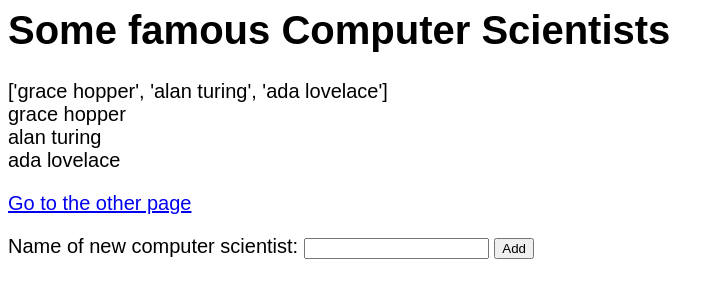
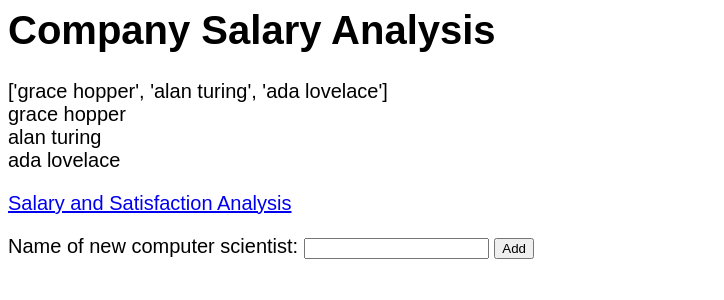
Before and after one commit to wowNorth0516/4111project1-3, a Flask app: page / in a window 1280 px wide. Shown: the top 300 px of the page, without its empty margins (0-724 px from the left). Run offline with Flask 3, Linux system fonts and the light colour scheme; parts of the project's set-up code (start-up, migrations or seed data) failed here and were passed over.

Commit message:
change index file

```diff
--- a/webserver/templates/index.html
+++ b/webserver/templates/index.html
@@ -8,7 +8,7 @@
 
 
 <body>
-  <h1>Some famous Computer Scientists</h1>
+  <h1>Company Salary Analysis</h1>
   <div>{{data}}</div>
 
   <div>
@@ -17,7 +17,7 @@
     {% endfor %}
   </div>
 
-<p><a href="another">Go to the other page</a></p>
+<p><a href="another">Salary and Satisfaction Analysis</a></p>
 
 <form method="POST" action="/add">
 <p>Name of new computer scientist: <input type="text" name="name"> <input type="submit" value="Add"></p>
```
